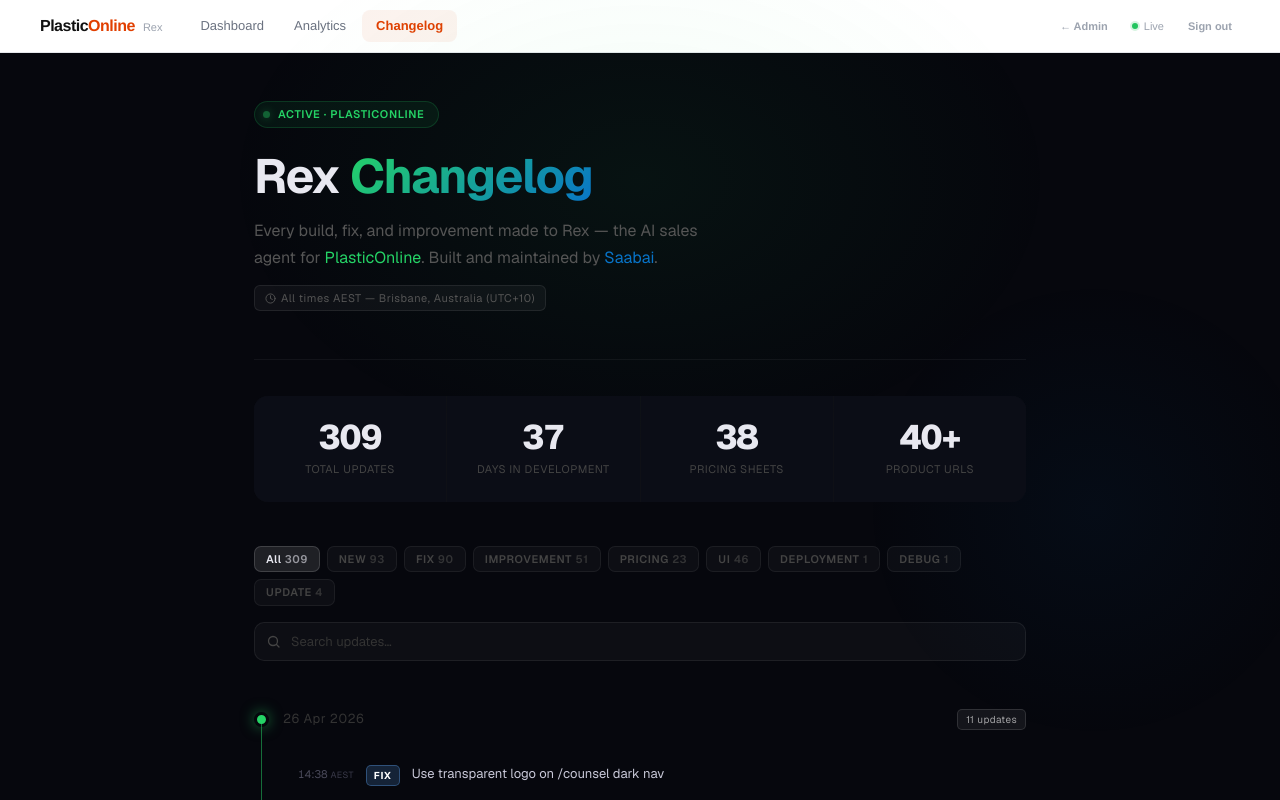
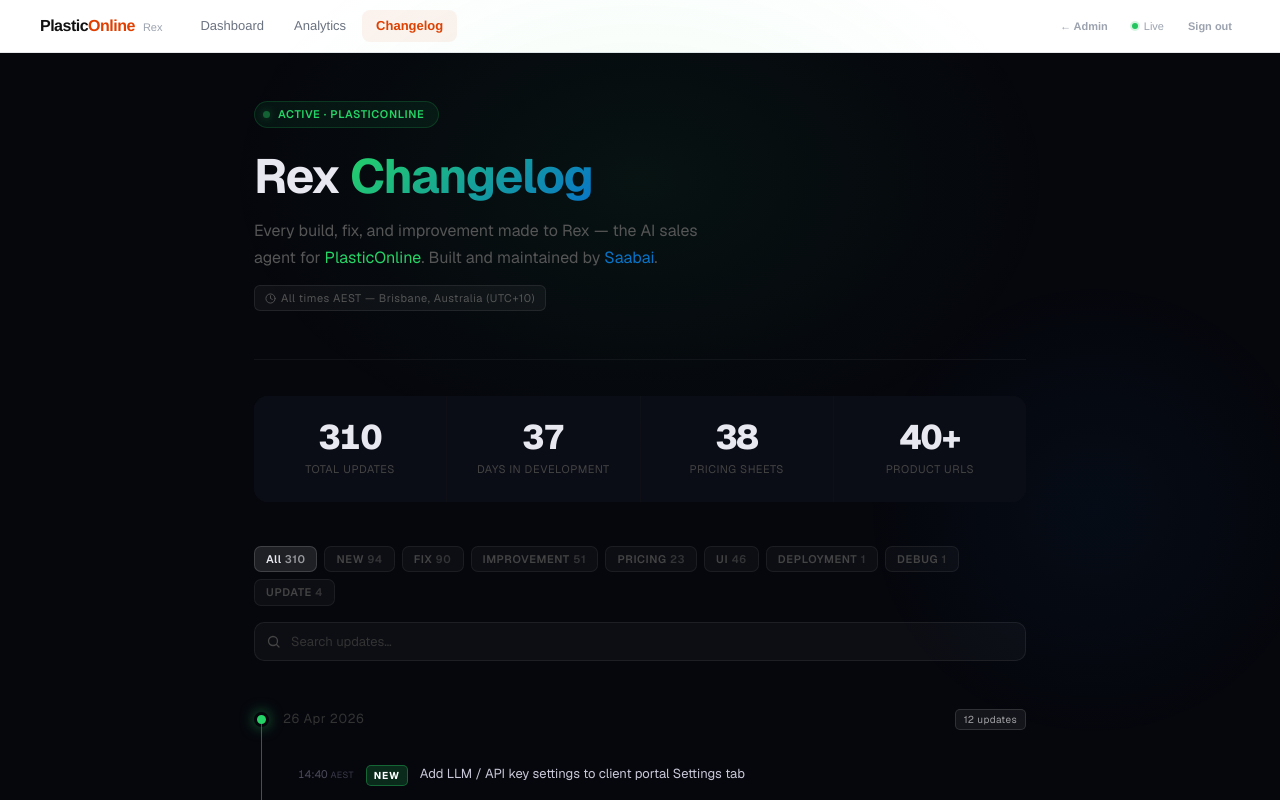
Before and after one commit to sg-satoshi/saabai-site, a Next.js app: page /rex-changelog in a window 1280 px wide. Shown: the top 800 px of the page. Built offline with nearby package versions, Linux system fonts and the light colour scheme.

Commit message:
fix: proper Saabai logo on client portal nav and login screen

```diff
--- a/app/client-portal/page.tsx
+++ b/app/client-portal/page.tsx
@@ -263,12 +263,9 @@ function ClientPortalInner() {
         <div style={{ width: "100%", maxWidth: 400 }}>
           {/* Brand */}
           <div style={{ textAlign: "center", marginBottom: 32 }}>
-            <div style={{ width: 52, height: 52, borderRadius: "50%", margin: "0 auto 12px",
-              background: `linear-gradient(135deg, ${C.goldB} 0%, ${C.gold} 100%)`,
-              display: "flex", alignItems: "center", justifyContent: "center" }}>
-              <span style={{ fontSize: 24, fontWeight: 900, color: C.bg, fontFamily: "Georgia, serif" }}>L</span>
-            </div>
-            <h1 style={{ margin: "0 0 4px", fontSize: 21, fontWeight: 800, color: C.text }}>Saabai Client Portal</h1>
+            {/* eslint-disable-next-line @next/next/no-img-element */}
+            <img src="/brand/saabai-logo-transparent.png" alt="Saabai" style={{ height: 36, width: "auto", marginBottom: 14 }} />
+            <h1 style={{ margin: "0 0 4px", fontSize: 21, fontWeight: 800, color: C.text }}>Client Portal</h1>
             <p style={{ margin: 0, fontSize: 13, color: C.muted }}>Manage your Lex agent and view firm stats</p>
           </div>
 
@@ -497,7 +494,7 @@ function ClientPortalInner() {
         <div style={{ maxWidth: 1100, margin: "0 auto", height: 60, display: "flex", alignItems: "center", justifyContent: "space-between" }}>
           <div style={{ display: "flex", alignItems: "center", gap: 10 }}>
             {/* eslint-disable-next-line @next/next/no-img-element */}
-            <img src="/brand/saabai-logo-transparent.png" alt="Saabai" style={{ height: 22 }} />
+            <img src="/brand/saabai-logo-transparent.png" alt="Saabai" style={{ height: 28, width: "auto" }} />
             <span style={{ color: C.gold, fontSize: 11, fontWeight: 700, background: C.goldBg, border: `1px solid ${C.goldBdr}`, borderRadius: 4, padding: "2px 8px" }}>
               Client Portal
             </span>
--- a/app/rex-changelog/ChangelogClient.tsx
+++ b/app/rex-changelog/ChangelogClient.tsx
@@ -32,6 +32,7 @@ const CHANGELOG: Day[] = [
   {
     date: "26 Apr 2026",
     entries: [
+      { time: "14:40", tag: "NEW", title: "Add LLM / API key settings to client portal Settings tab" },
       { time: "14:38", tag: "FIX", title: "Use transparent logo on /counsel dark nav" },
       { time: "14:20", tag: "NEW", title: "Venture filter, LLM settings nav and Lex settings gear button" },
       { time: "13:39", tag: "NEW", title: "Per-client LLM settings page with BYOAK support" },
```
